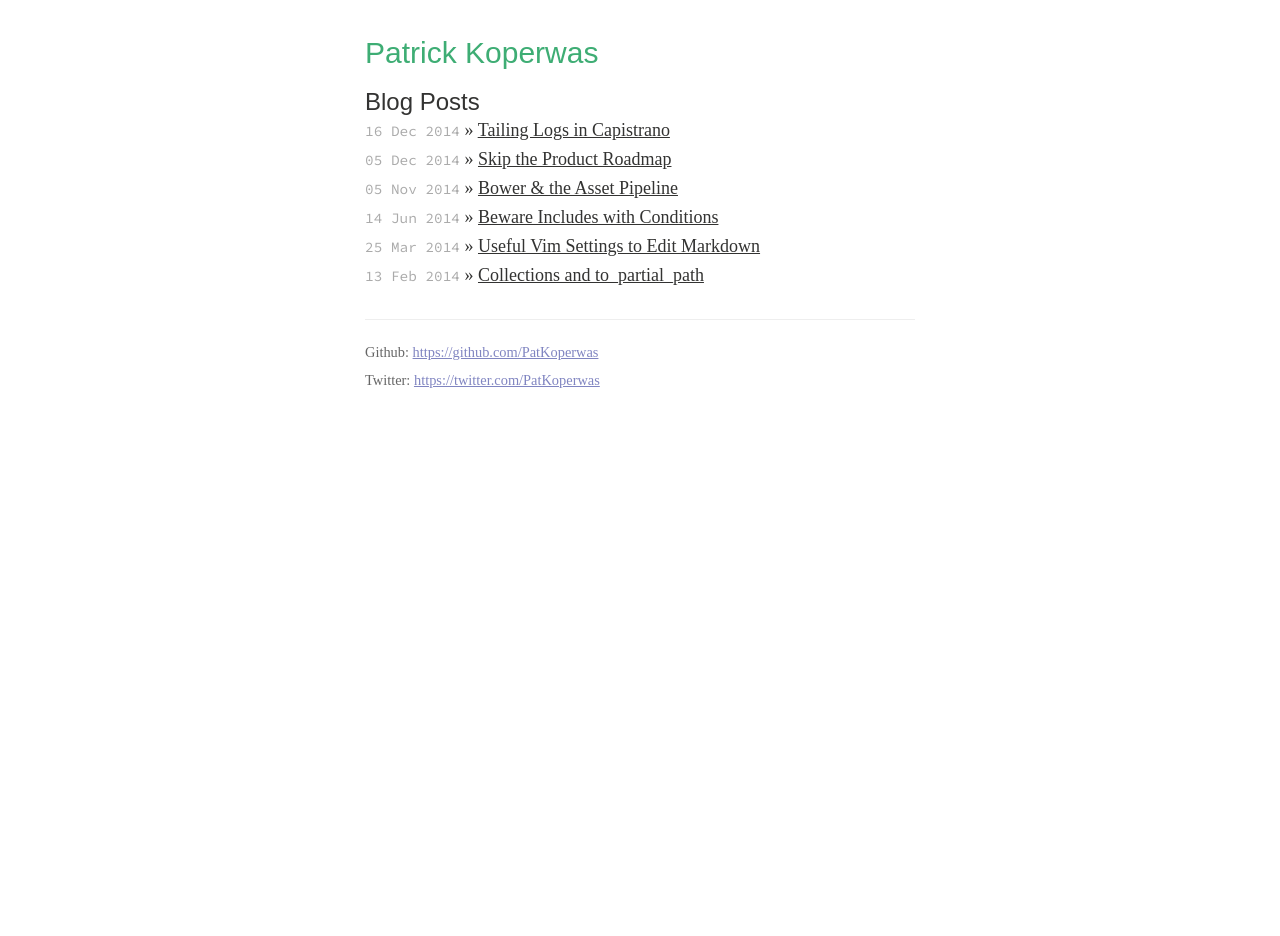
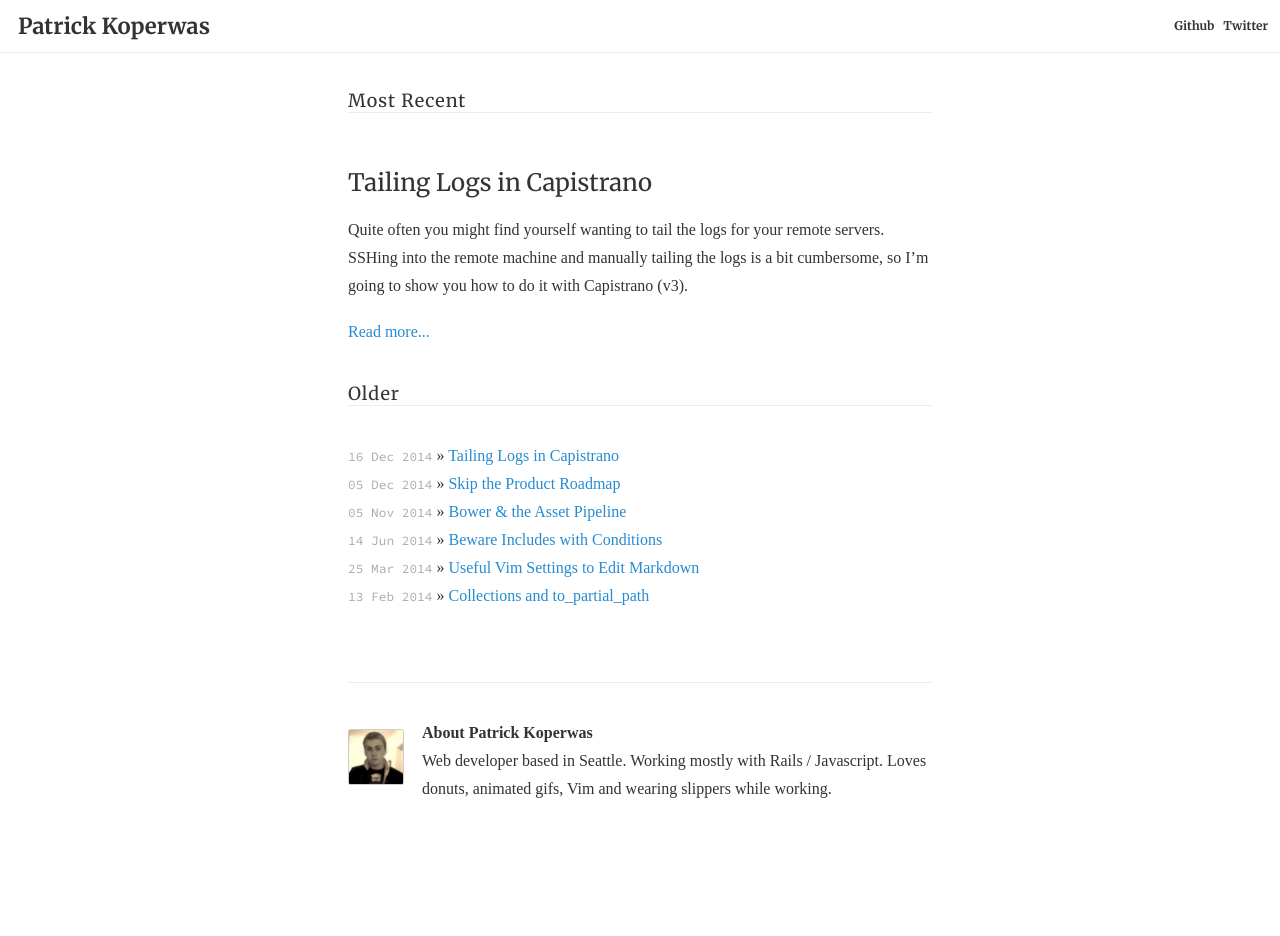
Before and after one commit to mildlyinternet/mildlyinternet.github.io, a Jekyll site: the page built from index.html, in a window 1280 px wide. Built offline with Jekyll 4.4.1, drawn with Linux system fonts in a browser that asks for light colours; some web fonts are replaced; Markdown is read by kramdown in place of the engine named in the settings; after the commit the page ends 900 px from its top, so only the background shows below that.

Commit message:
New Look and layout

```diff
--- /dev/null
+++ b/_includes/footer.html
@@ -0,0 +1,12 @@
+<footer class="about">
+  <div class="profile-picture">
+    <img src="/images/pat.jpeg" width="56px"/>
+  </div>
+  <div>
+  <p>
+    <strong>About Patrick Koperwas</strong><br />
+    Web developer based in Seattle. Working mostly with Rails / Javascript.
+    Loves donuts, animated gifs, Vim and wearing slippers while working.
+  </p>
+  </div>
+</footer>
--- /dev/null
+++ b/_includes/post_excerpt.html
@@ -0,0 +1,8 @@
+<article class="post-excerpt">
+  <header>
+    <h1>{{ post.title }}</h1>
+  </header>
+
+  {{ post.excerpt }}
+  <a href="{{ post.url }}">Read more...</a>
+</article>
--- a/_layouts/default.html
+++ b/_layouts/default.html
@@ -14,23 +14,21 @@
    <!-- Google Web Fonts -->
    <link href='http://fonts.googleapis.com/css?family=Droid+Serif:400,700,400italic' rel='stylesheet' type='text/css'>
    <link href='http://fonts.googleapis.com/css?family=Source+Code+Pro:400,700' rel='stylesheet' type='text/css'>
+   <link href='http://fonts.googleapis.com/css?family=Merriweather:400,700' rel='stylesheet' type='text/css'>
 </head>
 <body>
-  <div class="site">
-    <div class="title">
+
+  <header class="main-header">
+    <div class="left">
       <a href="/">Patrick Koperwas</a>
     </div>
-
+    <div class="right">
+      <a href="https://github.com/PatKoperwas">Github</a>
+      <a href="https://twitter.com/PatKoperwas">Twitter</a>
+    </div>
+  </header>
+  <div class="site">
     {{ content }}
-
-    <div class="footer">
-      <div class="contact">
-        <p>
-          Github: <a href="https://github.com/PatKoperwas">https://github.com/PatKoperwas</a><br />
-          Twitter: <a href="https://twitter.com/PatKoperwas">https://twitter.com/PatKoperwas</a>
-        </p>
-      </div>
-    </div>
   </div>
 </body>
 </html>
--- a/_posts/2014-06-14-includes-with-conditions.md
+++ b/_posts/2014-06-14-includes-with-conditions.md
@@ -3,7 +3,7 @@ layout: post
 title: Beware Includes with Conditions
 ---
 
-**N+1 Problem**
+##N+1 Problem
 
 Lets say that you want to print out all of the invoices for each of your
 cusomters. Your code may look like this:
@@ -31,7 +31,7 @@ Invoice Load (0.2ms)  SELECT "invoices".* FROM "invoices"  WHERE "invouces"."cus
 ...
 {% endhighlight %}
 
-**Using Includes**
+##Using Includes
 
 A simple solution to this problem is to simple preload all of the invoices for the cusomters, using an `includes` statement.
 
@@ -46,7 +46,7 @@ Customer Load (1.1ms)  SELECT "customers".* FROM "customers"
 Invoice Load (0.4ms)  SELECT "invoices".* FROM "invoices"  WHERE "invoices"."customer_id" IN (1, 2, 3, 4, 5, 6)
 {% endhighlight %}
 
-**Getting into trouble**
+##Getting into trouble
 Now lets say we only want to show the invoices that are have a status of "Open". We may be tempted to add a `where` condition on our include to do the filtering for us.
 
 {% highlight ruby %}
@@ -78,7 +78,7 @@ FROM "users" LEFT OUTER JOIN "memberships" ON "memberships"."user_id" =
 {% endhighlight %}
 
 The query above, while large, it is still much more performant than dealing
-with N+1 problems. However, once the tables start to get large or your are
+with N+1 problems. However, once the tables start to get large or you are
 returning a large amount of rows, the query like the one above can be
 potentially troublesome. The database returns something like this:
 
@@ -112,7 +111,7 @@ and 10 receipts (250 total). The result set that is returned is not 525
 records, but something closer to 2500 records. Now Rails has to instantiate all
 of that into ActiveRecord objects.
 
-**When is it safe to add where conditions with an includes?**
+##When is it safe to add where conditions with an includes?
 
 Only when conditions are used on the main model
 
--- a/css/screen.css
+++ /dev/null
@@ -1,113 +0,0 @@
-*, *:before, *:after {
-  -webkit-box-sizing: border-box;
-     -moz-box-sizing: border-box;
-          box-sizing: border-box;
- }
-
-* {
-  margin: 0;
-  padding: 0;
-}
-
-html, body {
-  height: 100%;
-}
-
-body {
-  background-color: white;
-  font-family: "Droid Serif", serif;
-  font-size: 18px;
-  line-height: 28px;
-  color: #333332;
-}
-
-h1, h2, h3, h4, h5, h6 {
-  font-size: 100%;
-  font: 24px 'PT Sans', sans-serif;
-}
-
-p {
-  margin: 18px 0;
-}
-
-a {
-  color: #333332;
-}
-
-a:hover {
-  color: #333332;
-}
-
-ul.posts {
-  list-style-type: none;
-  margin-bottom: 18px;
-}
-
-ul.posts li {
-  line-height: 28px;
-}
-
-ul.posts span {
-  color: #aaa;
-  font-family: "Source Code Pro", Monaco, monospace;
-  font-size: 80%;
-}
-
-.header {
-  border-top: 3px solid #00A14E;
-}
-
-.site {
-  max-width: 550px;
-  margin: 36px auto;
-}
-
-.title {
-  color: #a00;
-  font-weight: bold;
-  margin-bottom: 18px;
-  font: 30px 'PT Sans', sans-serif;
-}
-
-.site .title a {
-  color: #3EAD74;
-  text-decoration: none;
-}
-
-.site .title a:hover {
-  color: #00A14E;
-}
-
-
-.site .footer {
-  border-top: 1px solid #eee;
-  color: #666;
-  font-size: 80%;
-  margin-top: 2em;
-  overflow: hidden;
-}
-
-.contact a {
-  color: #8085C1;
-}
-
-.post .date {
-  font-size: 12px;
-  font-style: italic;
-  color: #888;
-}
-
-.post pre {
-  background-color: #fafafa;
-  border: 1px solid #f0f0f0;
-  font-size: 70%;
-  overflow: auto;
-  padding: 5px 10px;
-}
-
-p > code {
-  background-color: #fafafa;
-  padding: 3px;
-  font-family: "Source Code Pro", monaco, monospace;
-  font-size: 80%;
-}
--- /dev/null
+++ b/css/screen.scss
@@ -0,0 +1,176 @@
+---
+---
+
+// Globals
+*, *:before, *:after {
+  -webkit-box-sizing: border-box;
+     -moz-box-sizing: border-box;
+          box-sizing: border-box;
+ }
+
+* {
+  margin: 0;
+  padding: 0;
+}
+
+html, body {
+  height: 100%;
+}
+
+body {
+  background-color: white;
+  font-family: "Droid Serif", serif;
+  font-size: 16px;
+  line-height: 28px;
+  color: #333332;
+}
+
+// Type
+
+h1, h2, h3, h4, h5, h6 {
+  font-size: 100%;
+  font: 24px "Merriweather", sans-serif;
+}
+
+h1 {
+  font-size: 36px;
+}
+
+h2 {
+  font: 24px Verdana, sans-serif;
+  text-align: center;
+  margin: 36px 0;
+}
+
+h3 {
+  font-weight: normal;
+  font-size: 18px;
+  letter-spacing: 1px;
+  margin-bottom: 36px;
+  border-bottom: 1px solid #eee;
+}
+
+p {
+  margin: 18px 0;
+  > code {
+    background-color: #fafafa;
+    padding: 3px;
+    font-family: "Source Code Pro", monaco, monospace;
+    font-size: 80%;
+  }
+}
+
+a {
+  color: #268BD2;
+  text-decoration: none;
+
+  &:hover {
+    color: #268BD2;
+  }
+}
+
+ul {
+  list-style-type: none;
+  margin-bottom: 18px;
+
+  li {
+    line-height: 28px;
+  }
+
+  span {
+    color: #aaa;
+    font-family: "Source Code Pro", Monaco, monospace;
+    font-size: 80%;
+  }
+}
+
+
+// Layout
+.site {
+  margin: 0 auto;
+  max-width: 620px;
+  padding: 0 18px;
+}
+
+.ribbon {
+  color: #888;
+  font-size: 14px;
+  margin-bottom: 36px;
+  text-align: center;
+}
+
+// Home
+.main-header {
+  align-items: center;
+  border-bottom: 1px solid #eee;
+  display: flex;
+  font-size: 22px;
+  font-weight: bold;
+  font-family: "Merriweather", sans-serif;
+  margin-bottom: 36px;
+  padding: 12px;
+
+  .right {
+    margin-left: auto;
+    font-size: 12px;
+  }
+
+  a {
+    color: #333;
+    padding-left: 6px;
+
+    &:hover { color: #268BD2; }
+  }
+}
+
+.newest-post {
+  margin-bottom: 18px;
+  padding: 18px 0;
+
+  h1 {
+    font-size: 24px;
+  }
+}
+
+// Posts
+.post {
+  header {
+    border-bottom: 1px solid #eee;
+    padding: 0 0 36px 0;
+    text-align: center;
+  }
+
+  .date {
+    color: #888;
+    font-size: 12px;
+    font-style: italic;
+  }
+
+  pre {
+    background-color: #fafafa;
+    border: 1px solid #f0f0f0;
+    font-size: 70%;
+    overflow: auto;
+    padding: 5px 10px;
+  }
+
+}
+
+.about {
+  border-top: 1px solid #eee;
+  margin-top: 72px;
+  padding: 18px 0 36px 0;
+  display: flex;
+  align-items: center;
+
+  .profile-picture {
+    width: 56px;
+    min-width: 56px;
+    margin-right: 18px;
+
+    img {
+      border: 1px solid #ccc;
+      border-radius: 2px;
+    }
+  }
+}
--- a/index.html
+++ b/index.html
@@ -2,12 +2,18 @@
 layout: default
 title: Patrick Koperwas
 ---
-
-<div id="home">
-  <h1>Blog Posts</h1>
+<section class="home">
+  <h3>Most Recent</h3>
+  <div class="newest-post">
+    {% assign post = site.posts.first %}
+    {% assign content = post.content %}
+    {% include post_excerpt.html %}
+  </div>
+  <h3>Older</h3>
   <ul class="posts">
     {% for post in site.posts %}
       <li><span>{{ post.date | date_to_string }}</span> &raquo; <a href="{{ post.url }}">{{ post.title }}</a></li>
     {% endfor %}
   </ul>
+  {% include footer.html %}
 </div>
```
Also changed, not shown: other parts of _posts/2014-06-14-includes-with-conditions.md (+1 -2 lines), _includes/post_detail.html (added, +10 -0 lines), _layouts/post.html (+5 -3 lines), images/pat.jpeg (added), 1 other file.
